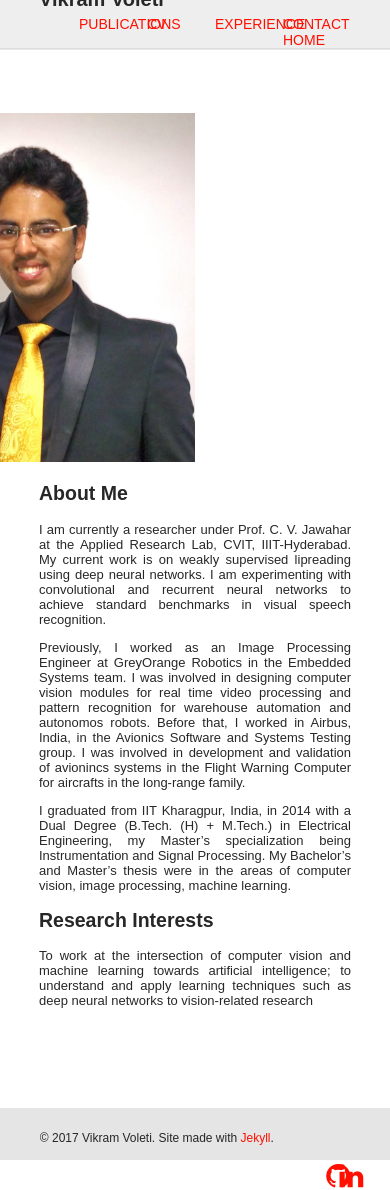
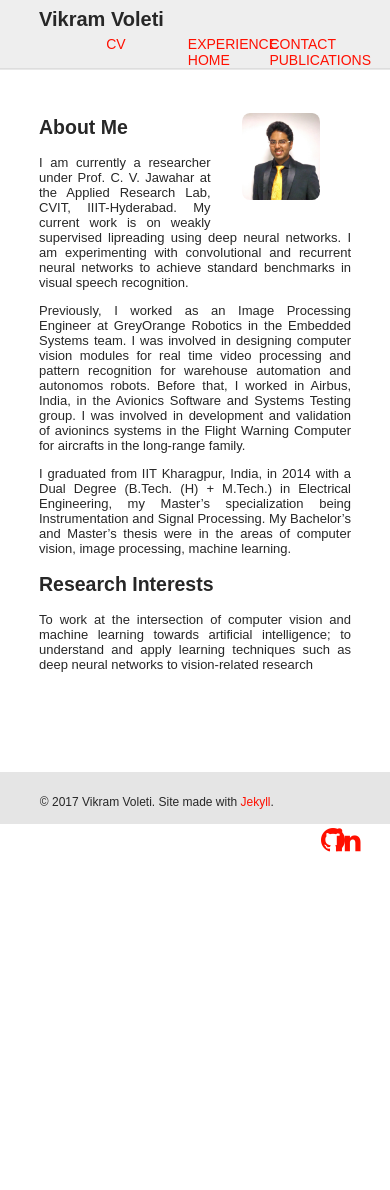
Before and after one commit to voletiv/voletiv.github.io, a Jekyll site: the page built from _pages/index.md, in a window 390 px wide and 1190 px high. Built offline with Jekyll 4.4.1, drawn with Linux system fonts in a browser that asks for light colours; nearby versions of some CDN libraries.

Commit message:
Mobile - profile pic, nav
Former-commit-id: 563362546eb2eba378e0036c053f482076463f12

```diff
--- a/_sass/_style.scss
+++ b/_sass/_style.scss
@@ -203,11 +203,11 @@ p {
     }
     .navbar {
         height: 50px;
-        padding: 0px 0px 0px 0px;
+        padding: 20px 0px 0px 0px;
     }
     .nav-list {
         font-size: 14px;
-        width: 25%;
+        width: 30%;
         margin: 0px 0px 0px 0px;
         // margin: 0px 0px 0px 20px;
         // background-color: #eeeeee;
--- a/_sass/typography.scss
+++ b/_sass/typography.scss
@@ -57,9 +57,8 @@
             margin: 0;
         }
         @media (max-width: $max-width) {
-            width: 100%;
-            margin: 0px 0px 20px 0px;
-            padding-right: 50%
+            max-width: 80%;
+            margin: 0px 10% 20px 10%;
         }
     }
     img {
```
